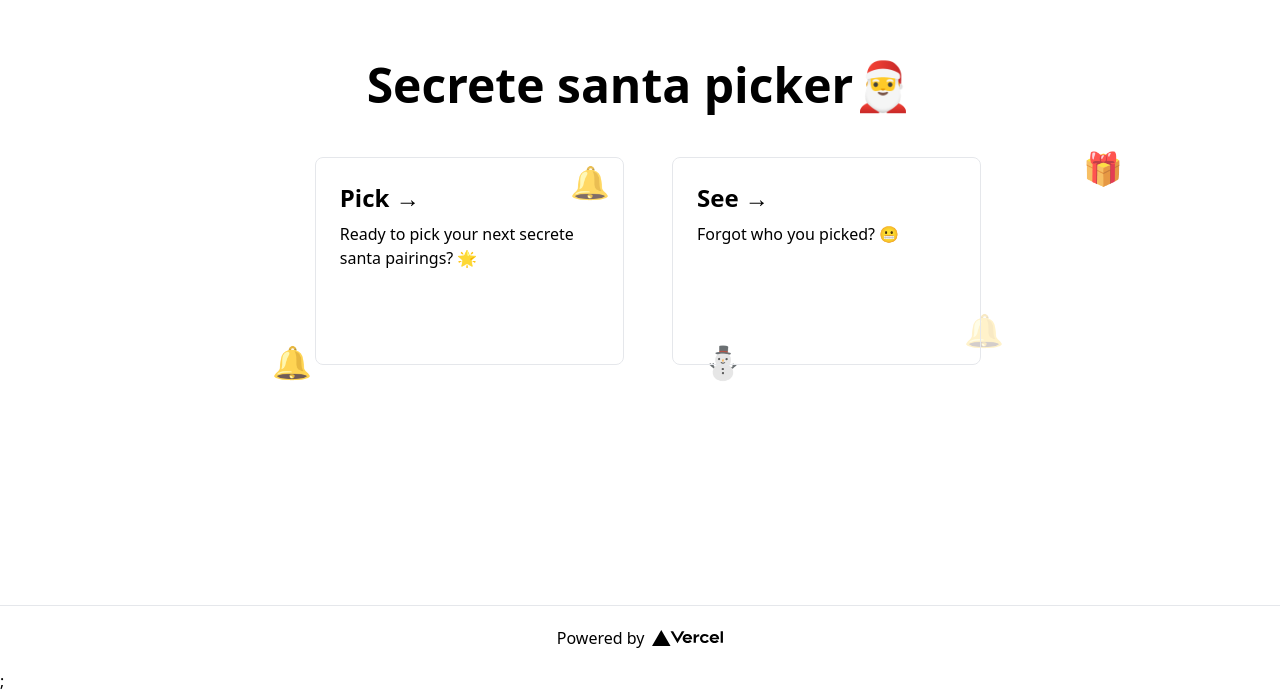
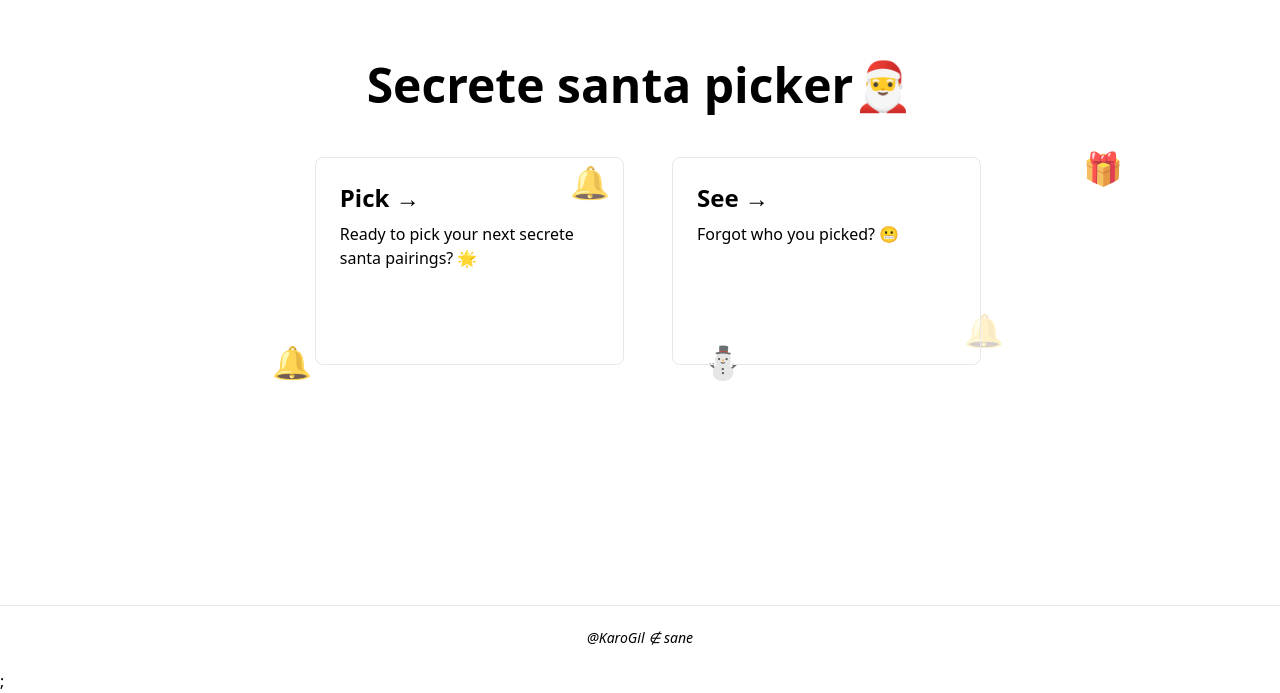
Before and after one commit to KaroGil/secretSanta, a Next.js app: page / in a window 1280 px wide. Shown: the part 131-824 px from the top of the page. Built offline with nearby package versions, Linux system fonts and the light colour scheme.

Commit message:
add stoopid footer

```diff
--- a/pages/components/Footer.tsx
+++ b/pages/components/Footer.tsx
@@ -3,14 +3,9 @@ import React from 'react';
 export default function Footer() {
   return (
     <footer className="flex items-center justify-center w-full h-16 border-t mt-8">
-      <a
-        href="https://vercel.com?utm_source=create-next-app&utm_medium=default-template&utm_campaign=create-next-app"
-        target="_blank"
-        rel="noopener noreferrer"
-        className="flex items-center"
-      >
-        Powered by <img src="/vercel.svg" alt="Vercel" className="h-4 ml-2" />
-      </a>
+      <p className="text-sm">
+        <i>@KaroGil &notin; sane</i>
+      </p>
     </footer>
   );
 }
```
